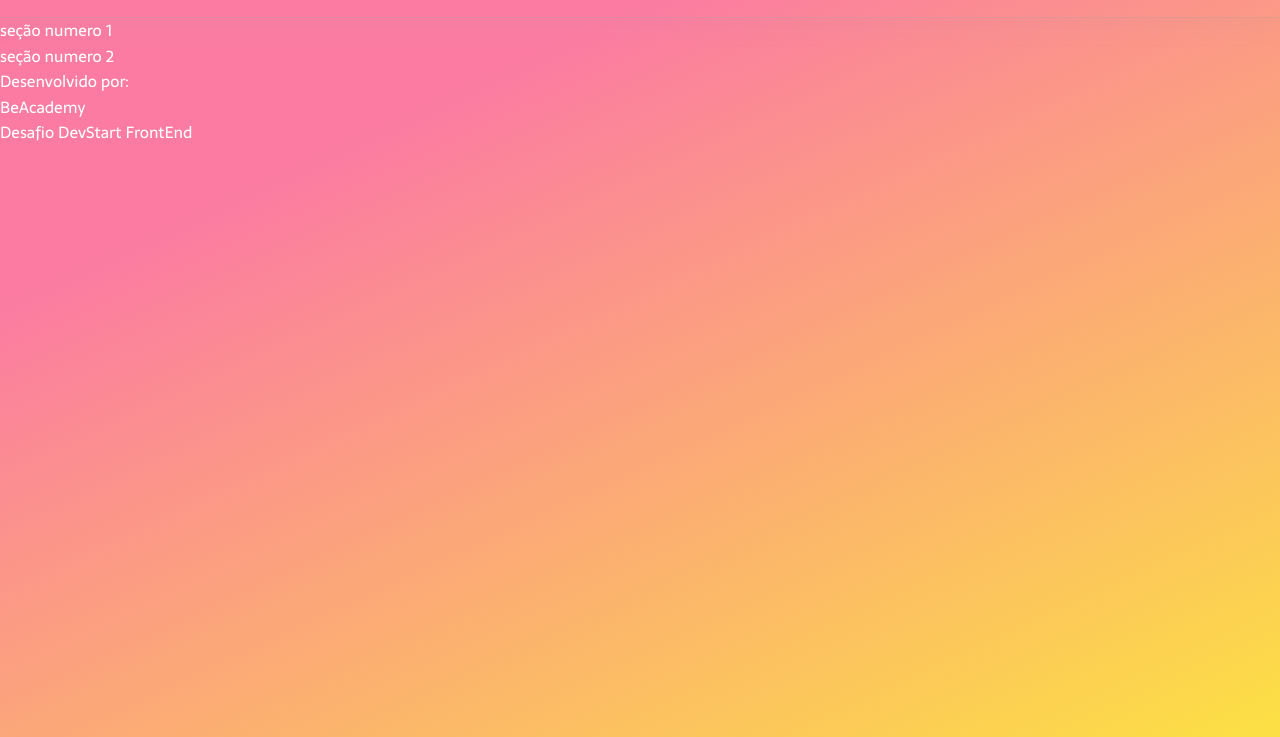
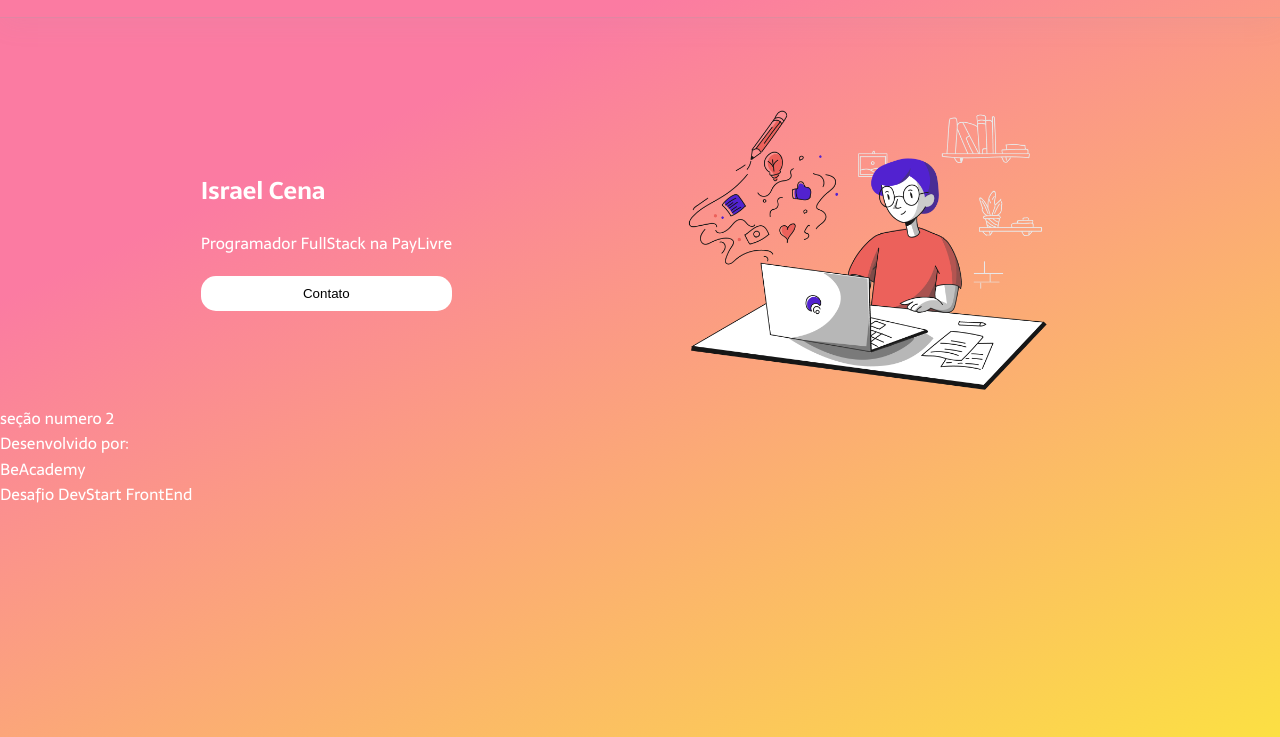
Before and after one commit to israelcena/beacademy-devstart-frontend, a plain HTML site: page index.html in a window 1280 px wide. Shown: the part 63-800 px from the top of the page. Drawn offline with Linux system fonts and the light colour scheme.

Commit message:
include first section

```diff
--- a/index.html
+++ b/index.html
@@ -16,15 +16,20 @@
 			<nav>
 				<ul>
 					<li><a href="index.html">Home</a></li>
-					<li><a href="sobre.html">Sobre</a></li>
-					<li><a href="contato.html">Contato</a></li>
+					<li><a href="index.html">Sobre</a></li>
+					<li><a href="index.html">Contato</a></li>
 				</ul>
 			</nav>
 		</header>
 		<main>
-      <section>
+      <section class="main-section">
+        <div class="main-section--cta">
+          <h1>Israel Cena</h1>
+          <p>Programador FullStack na PayLivre</p>
+          <button class="btn-primary">Contato</button>
+        </div>
         <div>
-          <p>seção numero 1</p>
+          <img src="./images/blogging.png" alt="Main Image">
         </div>
       </section>
       <section>
--- a/styles.css
+++ b/styles.css
@@ -28,6 +28,19 @@ a {
 
 ul {
 	list-style: none;
+}
+
+button {
+	padding: 1rem 1.5rem;
+	background: rgb(255, 255, 255);
+	border-radius: 15px;
+	border: none;
+	transition: all 0.3s ease-in-out;
+}
+
+button:hover {
+	cursor: pointer;
+	filter: brightness(0.9);
 }
 
 /* header styles */
@@ -85,6 +98,26 @@ ul {
 	transition: transform 0.3s ease;
 }
 
+/* main styles */
+
+.main-section {
+	display: flex;
+	justify-content: space-evenly;
+	align-items: center;
+	height: 100%;
+	margin-top: 6rem;
+}
+
+.main-section img {
+	height: 40vh;
+}
+
+.main-section--cta {
+	display: flex;
+	flex-direction: column;
+	gap: 2rem;
+}
+
 /* animations */
 
 /* ----------------------------------------------
```
